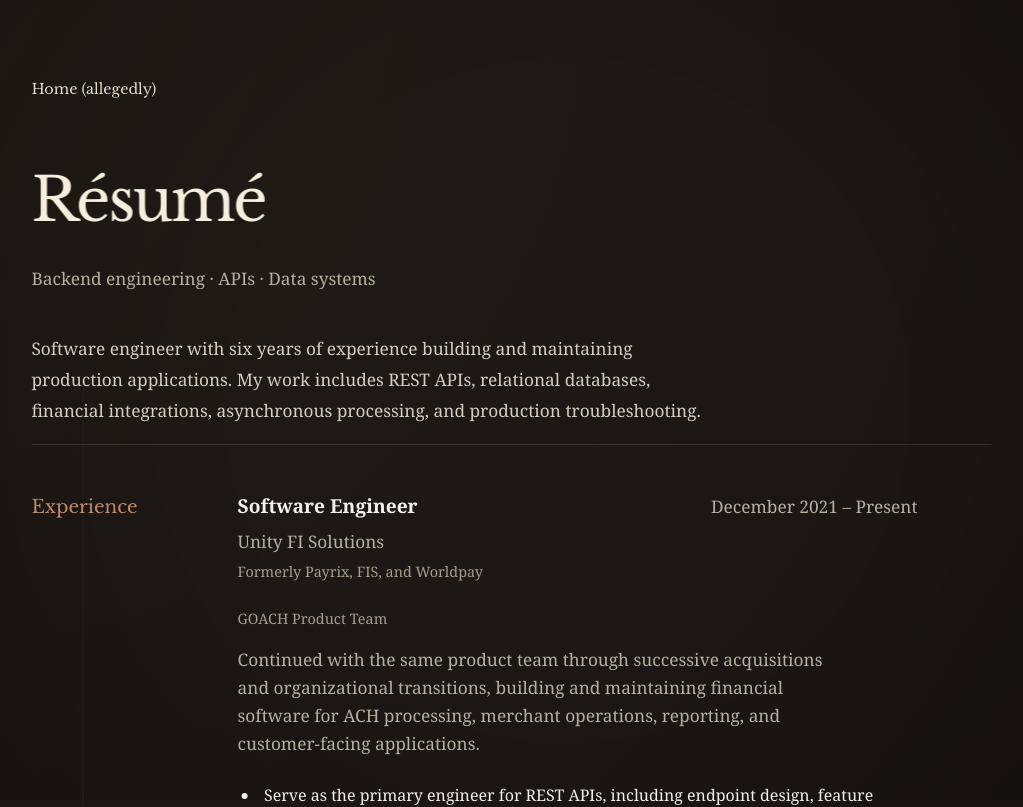
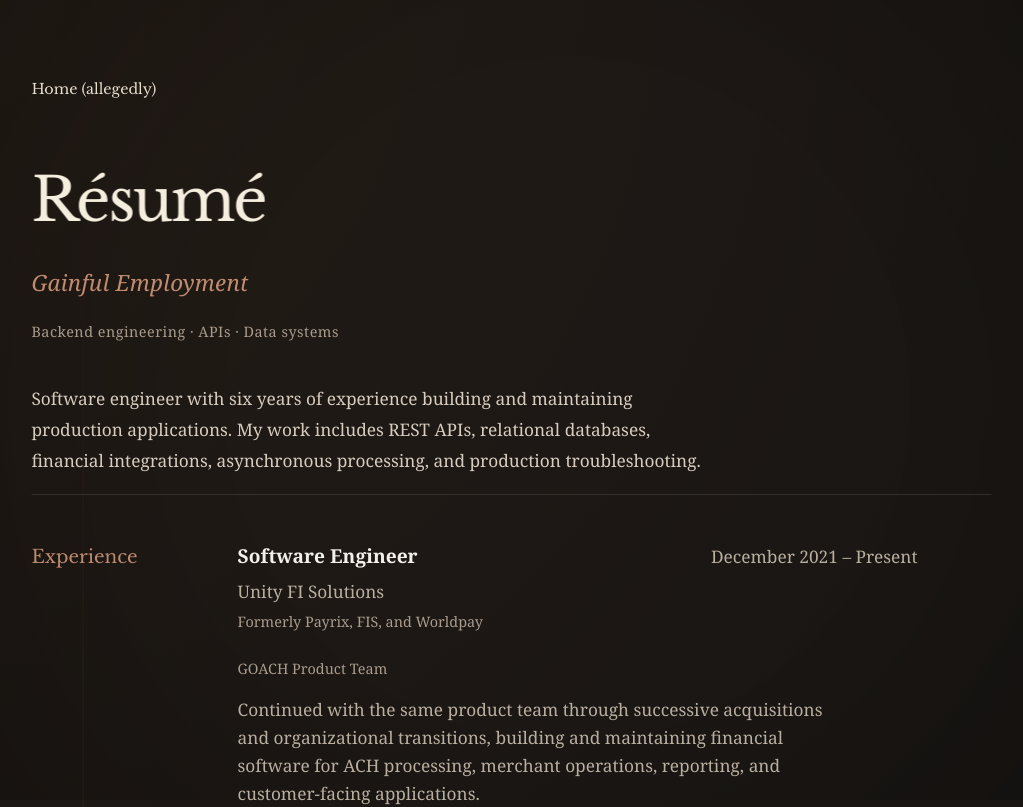
Before and after one commit to mroseehrlich/miaroseehrlich.com, a Next.js app: page /resume in a window 1280 px wide. Shown: the top 807 px of the page, without its empty margins (73-1096 px from the left). Built offline with nearby package versions, Linux system fonts and the light colour scheme.

Commit message:
Reduce reume solemnity

```diff
--- a/src/app/(site)/resume/page.jsx
+++ b/src/app/(site)/resume/page.jsx
@@ -91,6 +91,8 @@ export default function ResumePage() {
         </Link>
 
         <h1>Résumé</h1>
+
+        <p className="resume-subtitle">Gainful Employment</p>
 
         <p className="resume-deck">
           Backend engineering · APIs · Data systems
--- a/src/app/globals.css
+++ b/src/app/globals.css
@@ -997,6 +997,24 @@ p {
   margin-bottom: 1.25rem;
 }
 
+.resume-subtitle {
+  margin: 1.5rem 0 0;
+  color: #c18b70;
+  font-family: Georgia, serif;
+  font-size: clamp(1.15rem, 1.8vw, 1.4rem);
+  font-style: italic;
+  font-weight: 400;
+  letter-spacing: 0.01em;
+}
+
+.resume-deck {
+  margin: 1.15rem 0 0;
+  color: #a99b8d;
+  font-size: 0.9rem;
+  font-weight: 400;
+  letter-spacing: 0.035em;
+}
+
 .resume-entry h3 {
   margin: 0 0 0.5rem;
   font-size: 1.2rem;
```
